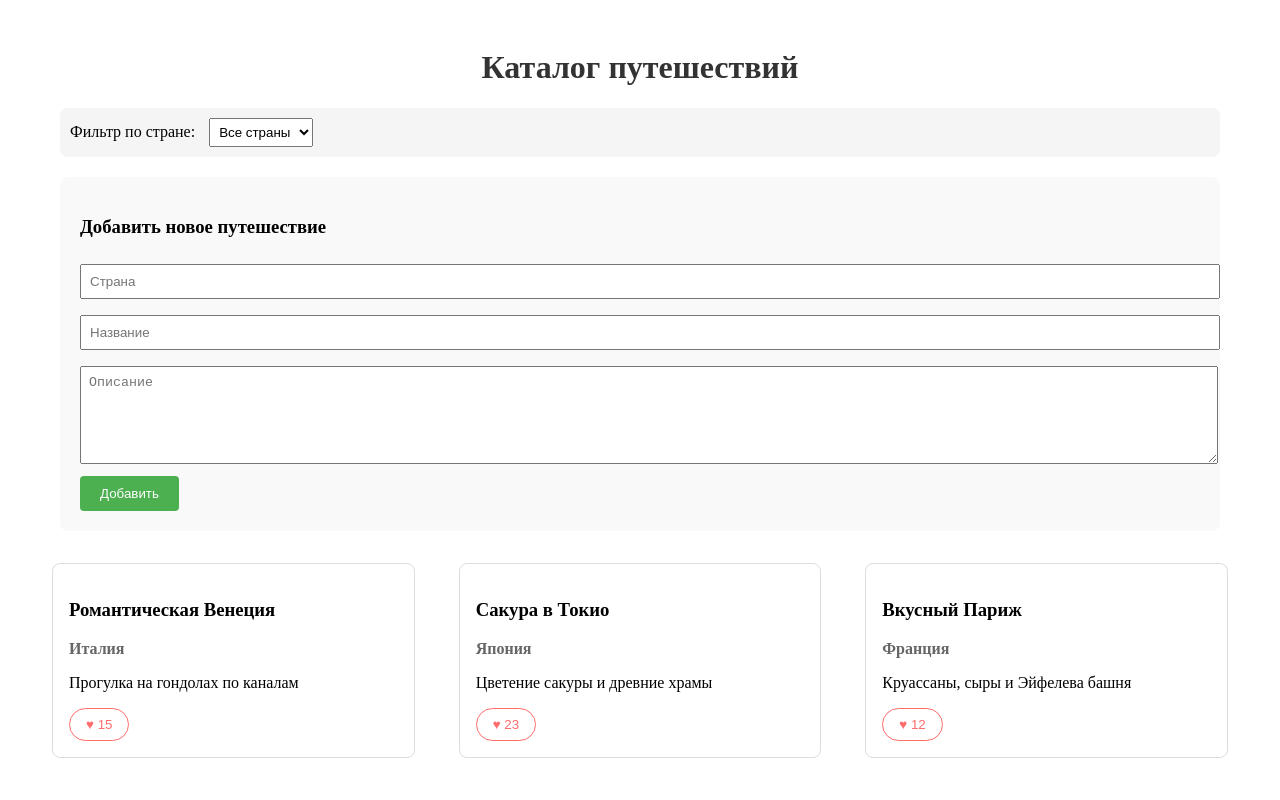
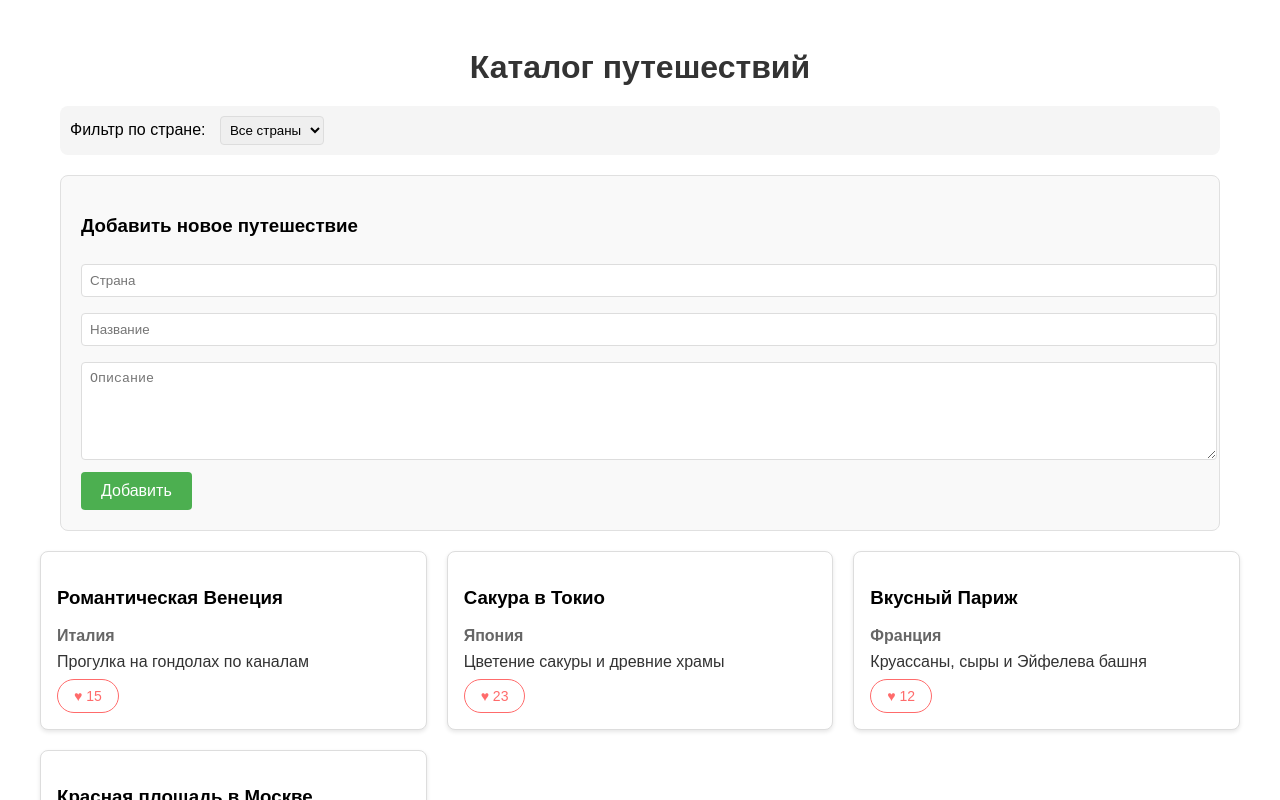
Before and after one commit to Andrey911-lab/travel-catalog, a React (Create React App) app: page / in a window 1280 px wide. Shown: the top 800 px of the page. Built offline with nearby package versions, Linux system fonts and the light colour scheme.

Commit message:
Перенос стилей для читаемости

```diff
--- a/src/App.js
+++ b/src/App.js
@@ -1,4 +1,105 @@
 import React, { useState } from 'react';
+
+const styles = {
+    app: {
+        maxWidth: '1200px',
+        margin: '0 auto',
+        padding: '20px',
+        fontFamily: 'Arial, sans-serif'
+    },
+    title: {
+        textAlign: 'center',
+        color: '#333',
+        fontSize: '32px',
+        marginBottom: '20px'
+    },
+    filter: {
+        margin: '20px',
+        padding: '10px',
+        backgroundColor: '#f5f5f5',
+        borderRadius: '8px'
+    },
+    select: {
+        marginLeft: '10px',
+        padding: '5px',
+        borderRadius: '4px',
+        border: '1px solid #ddd'
+    },
+    form: {
+        margin: '20px',
+        padding: '20px',
+        backgroundColor: '#f9f9f9',
+        borderRadius: '8px',
+        border: '1px solid #e0e0e0'
+    },
+    input: {
+        width: '100%',
+        padding: '8px',
+        margin: '8px 0',
+        border: '1px solid #ddd',
+        borderRadius: '4px'
+    },
+    textarea: {
+        width: '100%',
+        padding: '8px',
+        margin: '8px 0',
+        border: '1px solid #ddd',
+        borderRadius: '4px',
+        minHeight: '80px'
+    },
+    button: {
+        backgroundColor: '#4CAF50',
+        color: 'white',
+        padding: '10px 20px',
+        border: 'none',
+        borderRadius: '4px',
+        cursor: 'pointer',
+        fontSize: '16px'
+    },
+    buttonHover: {
+        backgroundColor: '#45a049'
+    },
+    card: {
+        border: '1px solid #ddd',
+        borderRadius: '8px',
+        padding: '16px',
+        backgroundColor: 'white',
+        boxShadow: '0 2px 4px rgba(0,0,0,0.1)'
+    },
+    country: {
+        color: '#666',
+        fontWeight: 'bold',
+        margin: '8px 0'
+    },
+    description: {
+        color: '#333',
+        margin: '8px 0'
+    },
+    likeButton: {
+        background: 'none',
+        border: '1px solid #ff6b6b',
+        color: '#ff6b6b',
+        padding: '8px 16px',
+        borderRadius: '20px',
+        cursor: 'pointer',
+        fontSize: '14px'
+    },
+    likedButton: {
+        background: '#ff6b6b',
+        color: 'white',
+        border: '1px solid #ff6b6b',
+        padding: '8px 16px',
+        borderRadius: '20px',
+        cursor: 'pointer',
+        fontSize: '14px'
+    },
+    cardsContainer: {
+        display: 'grid',
+        gridTemplateColumns: 'repeat(auto-fill, minmax(300px, 1fr))',
+        gap: '20px',
+        marginTop: '20px'
+    }
+};
 
 const mockTravels = [
     {
@@ -33,16 +134,10 @@ const mockTravels = [
 
 const TravelCard = (props) => {
     return (
-        <div style={{
-            border: '1px solid #ddd',
-            borderRadius: '8px',
-            padding: '16px',
-            margin: '12px',
-            backgroundColor: 'white'
-        }}>
+        <div style={styles.card}>
             <h3>{props.travel.title}</h3>
-            <p style={{ color: '#666', fontWeight: 'bold' }}>{props.travel.country}</p>
-            <p>{props.travel.description}</p>
+            <p style={styles.country}>{props.travel.country}</p>
+            <p style={styles.description}>{props.travel.description}</p>
             <LikeButton likes={props.travel.likes} onLike={props.onLike} />
         </div>
     );
@@ -58,14 +153,7 @@ const LikeButton = ({ likes, onLike }) => {
         }
     };
 
-    const buttonStyle = {
-        background: liked ? '#ff6b6b' : 'none',
-        border: '1px solid #ff6b6b',
-        color: liked ? 'white' : '#ff6b6b',
-        padding: '8px 16px',
-        borderRadius: '20px',
-        cursor: 'pointer'
-    };
+    const buttonStyle = liked ? styles.likedButton : styles.likeButton;
 
     return (
         <button style={buttonStyle} onClick={handleClick}>
@@ -76,12 +164,12 @@ const LikeButton = ({ likes, onLike }) => {
 
 const Filter = ({ countries, selectedCountry, onFilterChange }) => {
     return (
-        <div style={{ margin: '20px', padding: '10px', backgroundColor: '#f5f5f5', borderRadius: '8px' }}>
+        <div style={styles.filter}>
             <label>Фильтр по стране: </label>
             <select
                 value={selectedCountry}
                 onChange={(e) => onFilterChange(e.target.value)}
-                style={{ marginLeft: '10px', padding: '5px' }}
+                style={styles.select}
             >
                 <option value="">Все страны</option>
                 {countries.map(country => (
@@ -112,41 +200,29 @@ const AddForm = ({ onAdd }) => {
     };
 
     return (
-        <form onSubmit={handleSubmit} style={{
-            margin: '20px',
-            padding: '20px',
-            backgroundColor: '#f9f9f9',
-            borderRadius: '8px'
-        }}>
+        <form onSubmit={handleSubmit} style={styles.form}>
             <h3>Добавить новое путешествие</h3>
             <input
                 type="text"
                 placeholder="Страна"
                 value={formData.country}
                 onChange={(e) => setFormData({ ...formData, country: e.target.value })}
-                style={{ width: '100%', padding: '8px', margin: '8px 0' }}
+                style={styles.input}
             />
             <input
                 type="text"
                 placeholder="Название"
                 value={formData.title}
                 onChange={(e) => setFormData({ ...formData, title: e.target.value })}
-                style={{ width: '100%', padding: '8px', margin: '8px 0' }}
+                style={styles.input}
             />
             <textarea
                 placeholder="Описание"
                 value={formData.description}
                 onChange={(e) => setFormData({ ...formData, description: e.target.value })}
-                style={{ width: '100%', padding: '8px', margin: '8px 0', minHeight: '80px' }}
+                style={styles.textarea}
             />
-            <button type="submit" style={{
-                backgroundColor: '#4CAF50',
-                color: 'white',
-                padding: '10px 20px',
-                border: 'none',
-                borderRadius: '4px',
-                cursor: 'pointer'
-            }}>
+            <button type="submit" style={styles.button}>
                 Добавить
             </button>
         </form>
@@ -172,8 +248,8 @@ function App() {
     };
 
     return (
-        <div style={{ maxWidth: '1200px', margin: '0 auto', padding: '20px' }}>
-            <h1 style={{ textAlign: 'center', color: '#333' }}>Каталог путешествий</h1>
+        <div style={styles.app}>
+            <h1 style={styles.title}>Каталог путешествий</h1>
 
             <Filter
                 countries={countries}
@@ -183,11 +259,7 @@ function App() {
 
             <AddForm onAdd={handleAddTravel} />
 
-            <div style={{
-                display: 'grid',
-                gridTemplateColumns: 'repeat(auto-fill, minmax(300px, 1fr))',
-                gap: '20px'
-            }}>
+            <div style={styles.cardsContainer}>
                 {filteredTravels.map(travel => (
                     <TravelCard key={travel.id} travel={travel} onLike={() => handleLike(travel.id)} />
                 ))}
```
